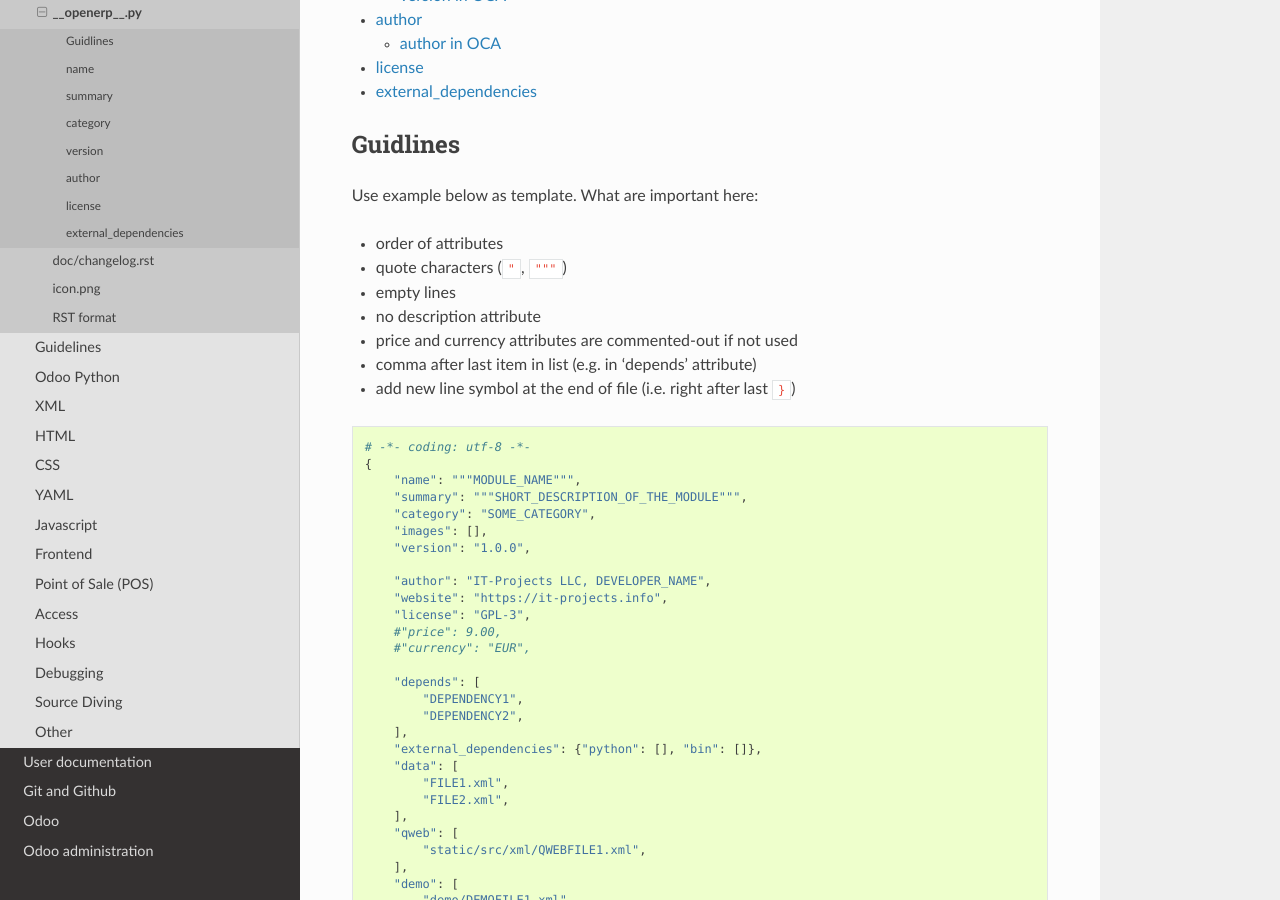
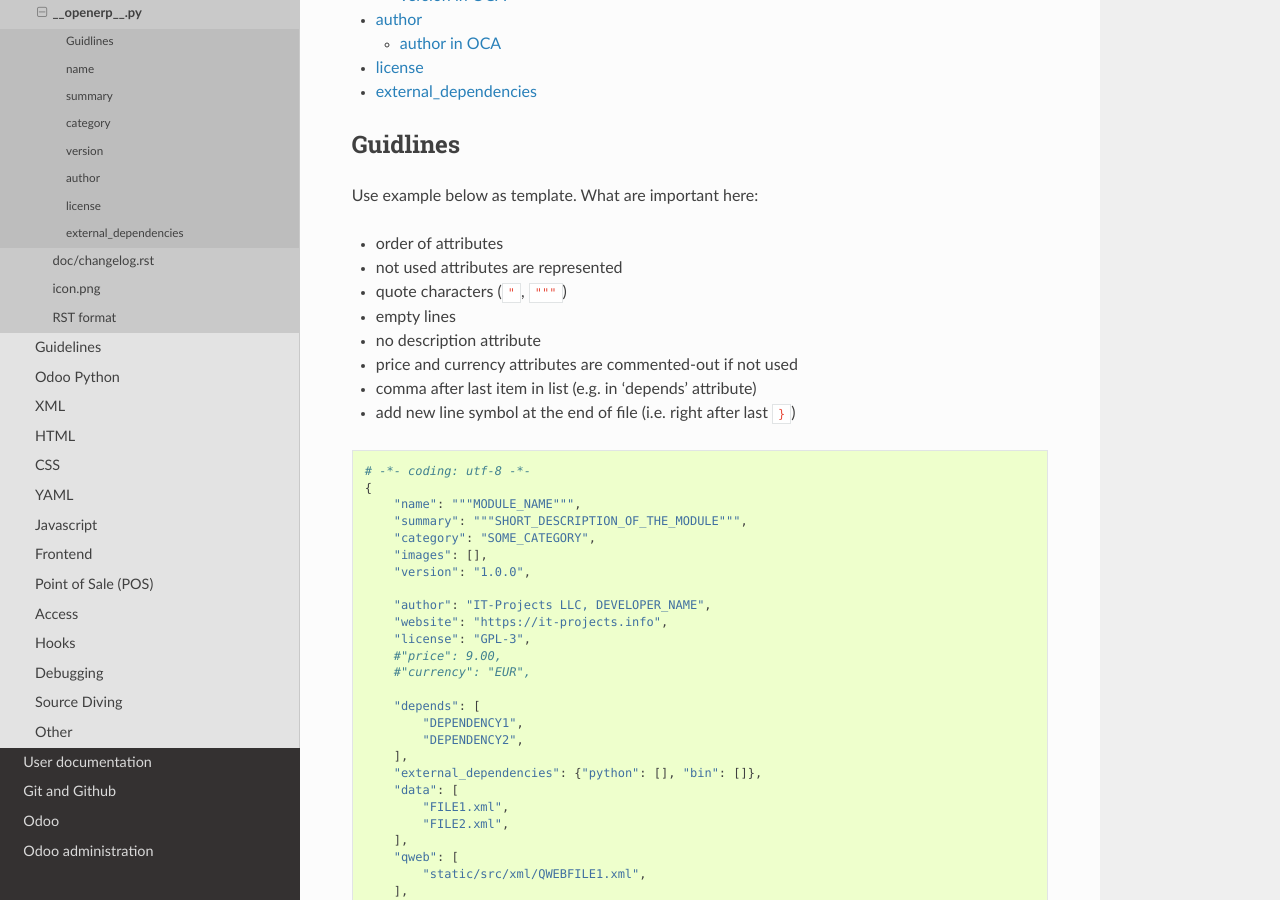
Before and after one commit to itpp-labs/odoo-development, a Sphinx documentation site: the page built from docs/dev/docs/__openerp__.py.rst, in a window 1280 px wide and 900 px high, scrolled down 320 px. Built offline with Sphinx 7.4.7 and the Read the Docs theme 2.0.0, drawn with Linux system fonts in a browser that asks for light colours; pages that are not in the unit, such as notebooks, are missing from menus.

Commit message:
__openerp__: not used attributes are represented

```diff
--- a/docs/dev/docs/__openerp__.py.rst
+++ b/docs/dev/docs/__openerp__.py.rst
@@ -11,6 +11,7 @@ Guidlines
 Use example below as template. What are important here:
 
 * order of attributes
+* not used attributes are represented
 * quote characters (``"``, ``"""``)
 * empty lines
 * no description attribute
```
